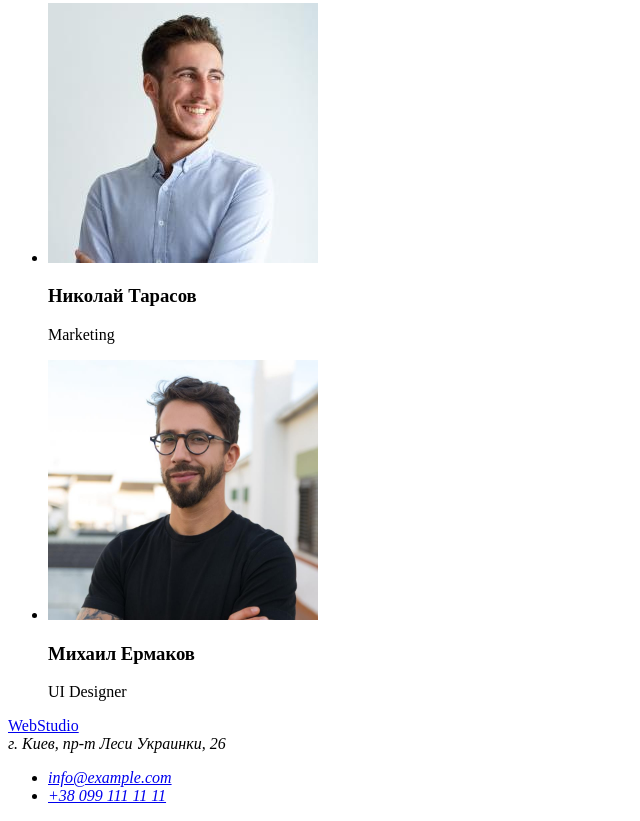
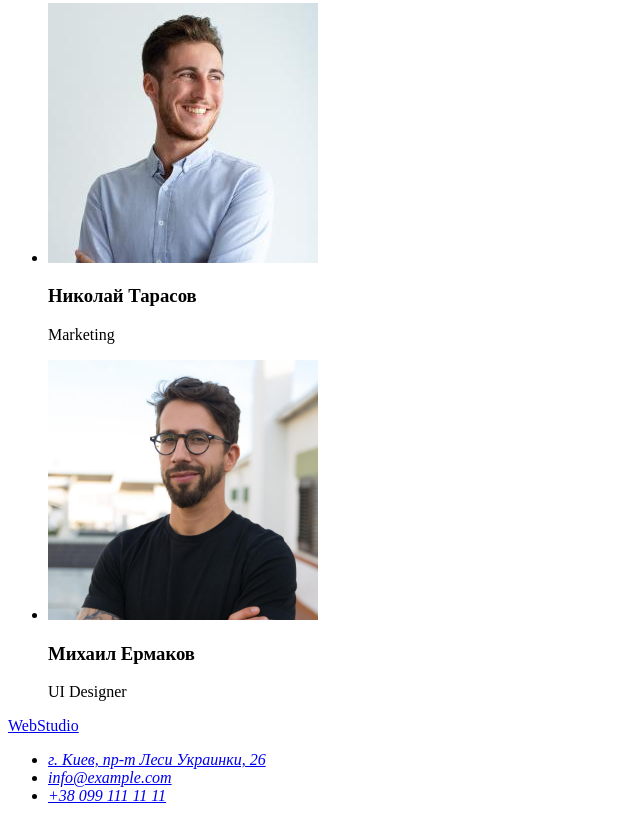
Before and after one commit to Lidokl/goit-markup-hw-01, a plain HTML site: page index.html in a window 1280 px wide. Shown: the part 2315-3136 px from the top of the page, without its empty margins (0-640 px from the left). Drawn offline with Linux system fonts and the light colour scheme.

Commit message:
Update index.html
доювила ссылку google maps и тег li

```diff
--- a/index.html
+++ b/index.html
@@ -149,8 +149,12 @@
     <footer>
       <a href="#" lang="en">WebStudio</a>
       <address>
-        г. Киев, пр-т Леси Украинки, 26
         <ul>
+          <li>
+            <a href="https://www.google.com.ua/maps/">
+              г. Киев, пр-т Леси Украинки, 26</a
+            >
+          </li>
           <li>
             <a href="mailto:info@example.com">info@example.com</a>
           </li>
```
